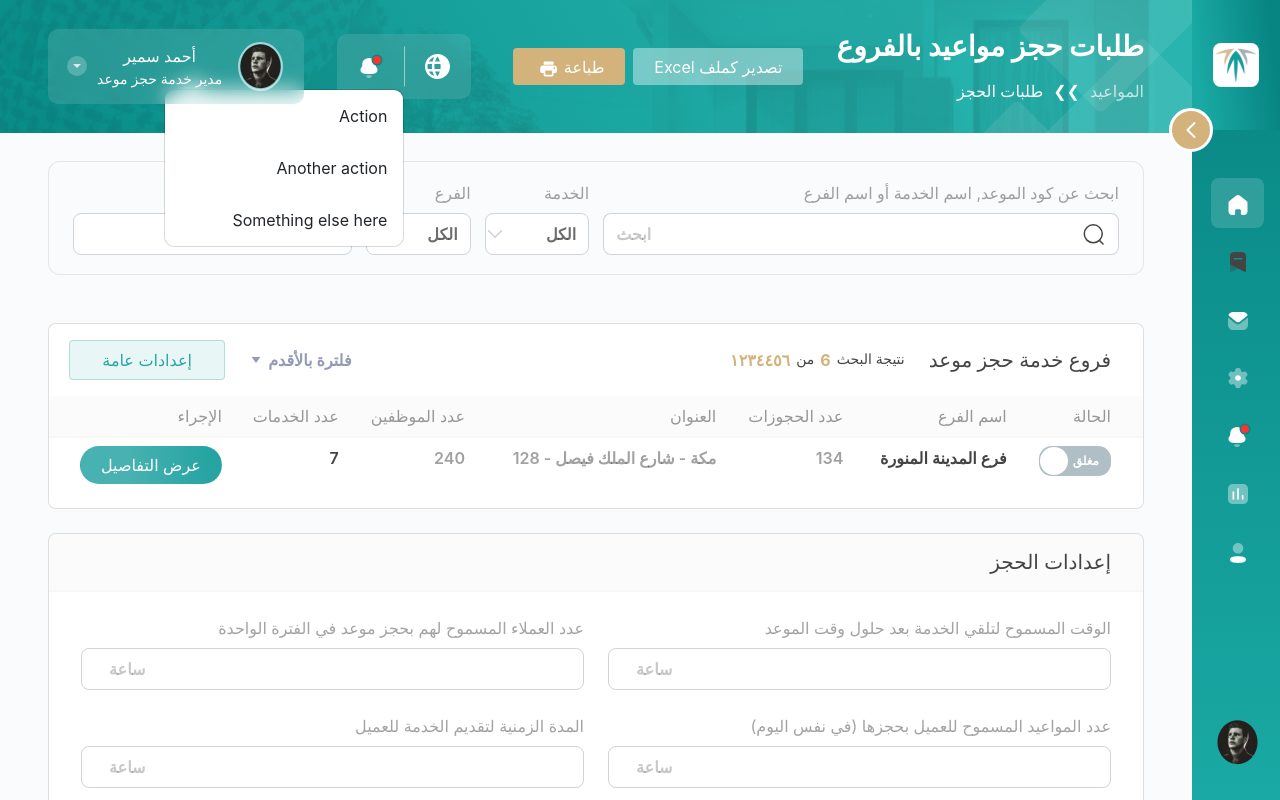
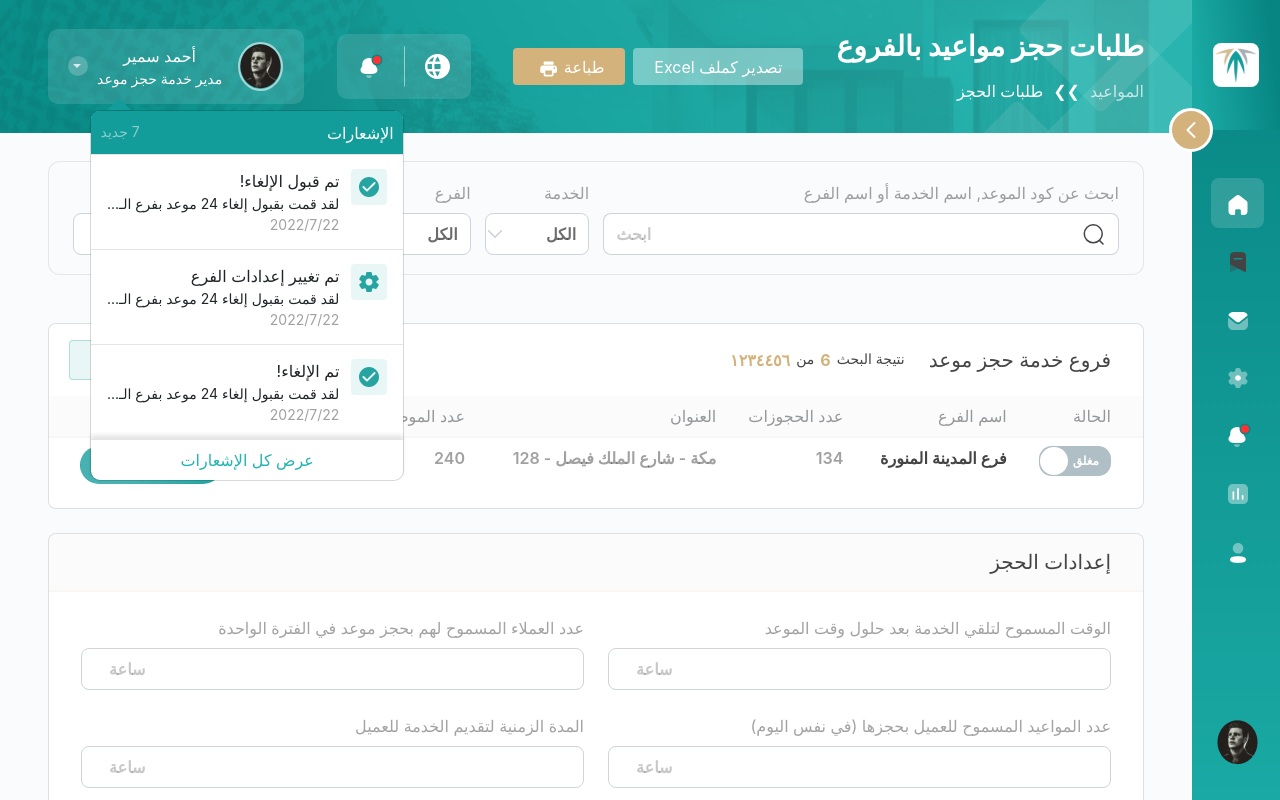
Before and after one commit to Mohamed-Ragab-Tawfieq/REDF-React, a React (Create React App) app: page / in a window 1280 px wide. Both pictures are taken after a click on the button 370 px from the left and 66 px from the top of the page. Shown: the top 800 px of the page. Built offline with nearby package versions, Linux system fonts and the light colour scheme.

Commit message:
header new buttons

```diff
--- a/src/theme/Components/Header/Header.tsx
+++ b/src/theme/Components/Header/Header.tsx
@@ -51,10 +51,27 @@ function Header() {
                             <img src={notificationIcon} alt="" />
                         </button>
 
-                        <ul className="dropdown-menu" aria-labelledby="notificationsDrodownBtn">
-                            <li><a className="dropdown-item" href="#">Action</a></li>
-                            <li><a className="dropdown-item" href="#">Another action</a></li>
-                            <li><a className="dropdown-item" href="#">Something else here</a></li>
+                        <ul className="dropdown-menu notifications" aria-labelledby="notificationsDrodownBtn">
+                            <li className='header'>
+                                <span>الإشعارات</span>
+                                <small>7 جديد</small>
+                            </li>
+                            <li><a className="dropdown-item" href="#">
+                                <span className='title'>تم قبول الإلغاء!</span>
+                                <small className='desc'>لقد قمت بقبول إلغاء 24 موعد بفرع الـ...</small>
+                                <small className='date'>2022/7/22</small>
+                            </a></li>
+                            <li className='settings'><a className="dropdown-item" href="#">
+                                <span className='title'>تم تغيير إعدادات الفرع</span>
+                                <small className='desc'>لقد قمت بقبول إلغاء 24 موعد بفرع الـ...</small>
+                                <small className='date'>2022/7/22</small>
+                            </a></li>
+                            <li><a className="dropdown-item" href="#">
+                                <span className='title'>تم الإلغاء!</span>
+                                <small className='desc'>لقد قمت بقبول إلغاء 24 موعد بفرع الـ...</small>
+                                <small className='date'>2022/7/22</small>
+                            </a></li>
+                            <li className='footer'><a href="" className='stretched-link'>عرض كل الإشعارات</a></li>
                         </ul>
                     </div>
                 </div>
--- a/src/theme/Components/Header/_Header.scss
+++ b/src/theme/Components/Header/_Header.scss
@@ -52,7 +52,6 @@ header {
     .notifications .btns-wrap,
     .profile .btn {
         background: rgba(157, 208, 209, 0.2);
-        backdrop-filter: blur(10px);
         border-radius: 10px;
         padding-block: 0.75rem;
     }
@@ -107,8 +106,95 @@ header {
             }
 
             .dropdown-menu {
+                &.lang,
+                &.notifications {
+                    top: 21px !important;
+                }
+
                 &.lang {
-                    inset: 21px auto auto 0 !important;
+                    .dropdown-item {
+                        cursor: pointer;
+                    }
+                }
+
+                &.notifications {
+                    &::after {
+                        border-color: transparent transparent #129c9a transparent;
+                    }
+
+                    li {
+                        & + li {
+                            border-top: 1px solid rgba(#000, 0.1);
+                        }
+                        &.settings {
+                            .dropdown-item {
+                                &::before {
+                                    background-image: url(../../../assets/images/icons/settings-dark.svg);
+                                }
+                            }
+                        }
+
+                        &.header {
+                            display: flex;
+                            justify-content: space-between;
+
+                            background-color: #129c9a;
+                            color: #fff;
+
+                            border-start-end-radius: 0.5rem;
+                            border-start-start-radius: 0.5rem;
+
+                            padding: 0.6rem;
+
+                            small {
+                                color: rgba(#fff, 0.5);
+                            }
+                        }
+
+                        &.footer {
+                            position: relative;
+                            padding-block: 0.5rem;
+                            text-align: center;
+                            color: #25a4a2;
+                            box-shadow: 0px -4px 4px rgba(0, 0, 0, 0.1);
+                        }
+
+                        .dropdown-item {
+                            display: grid;
+                            grid-template-columns: 3rem 1fr;
+                            border-radius: 0;
+
+                            &::before {
+                                content: "";
+                                border-radius: 4px;
+
+                                background-image: url(../../../assets/images/icons/success.svg);
+                                background-position: center center;
+                                background-repeat: no-repeat;
+                                background-color: rgba(41, 166, 164, 0.1);
+
+                                display: flex;
+                                justify-content: center;
+                                align-items: center;
+
+                                width: 2.25rem;
+                                height: 2.25rem;
+                            }
+
+                            .desc,
+                            .date {
+                                grid-column-start: 2;
+                            }
+
+                            .desc {
+                                margin-top: -0.75rem;
+                            }
+
+                            .date {
+                                color: rgba(#444, 0.5);
+                            }
+                        }
+                    }
                 }
             }
         }
@@ -126,7 +212,7 @@ header {
                 content: "";
                 position: absolute;
                 bottom: 50%;
-                inset-inline-end: 18px;
+                inset-inline-end: 18.5px;
                 transform: translateY(50%);
 
                 width: 1.25rem;
--- a/src/theme/Components/SiderMenu/SiderMenu.scss
+++ b/src/theme/Components/SiderMenu/SiderMenu.scss
@@ -168,8 +168,6 @@
                         z-index: -1;
 
                         background-color: rgba(#000, 0.5);
-                        backdrop-filter: blur(21px);
-
                         color: #fff;
 
                         visibility: hidden;
```
Also changed, not shown: src/assets/images/icons/settings-dark.svg (added), src/assets/images/icons/success.svg (added).
